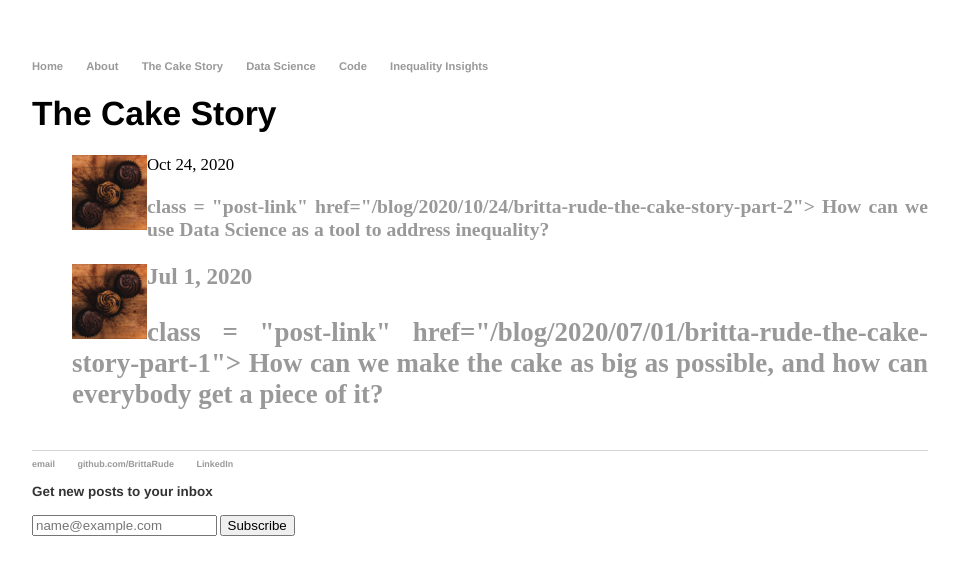
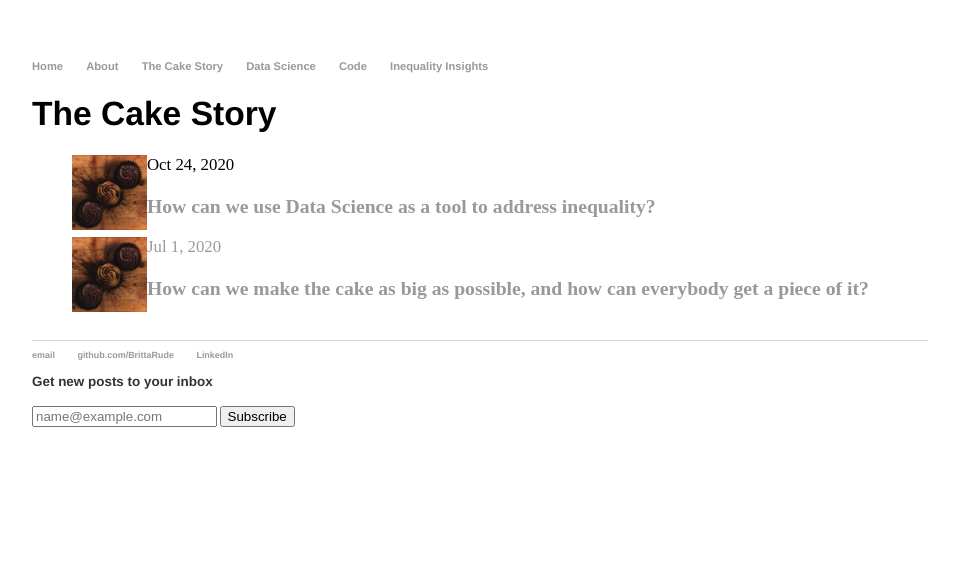
Before and after one commit to BrittaRude/BrittaRude.github.io, a Jekyll site: the page built from thecakestory/index.html, in a window 1280 px wide. Shown: the top 575 px of the page, without its empty margins (160-1119 px from the left). Built offline with Jekyll 4.4.1, drawn with Linux system fonts in a browser that asks for light colours.

Commit message:
Update index.html

```diff
--- a/thecakestory/index.html
+++ b/thecakestory/index.html
@@ -11,10 +11,10 @@
 		{%- assign date_format = site.minima.date_format | default: "%b %-d, %Y" -%}
 		<span class="post-meta">{{ post.date | date: date_format }} </span>
 		<h3>
-		  <a> class = "post-link" href="{{ post.url }}">
+		  <a class = "post-link" href="{{ post.url }}">
 		      {{ post.title | escape }}
 		  <a>
-		<h3>
+		</h3>
 	<li>
 	  {% endfor %}
 	</ul>
```
